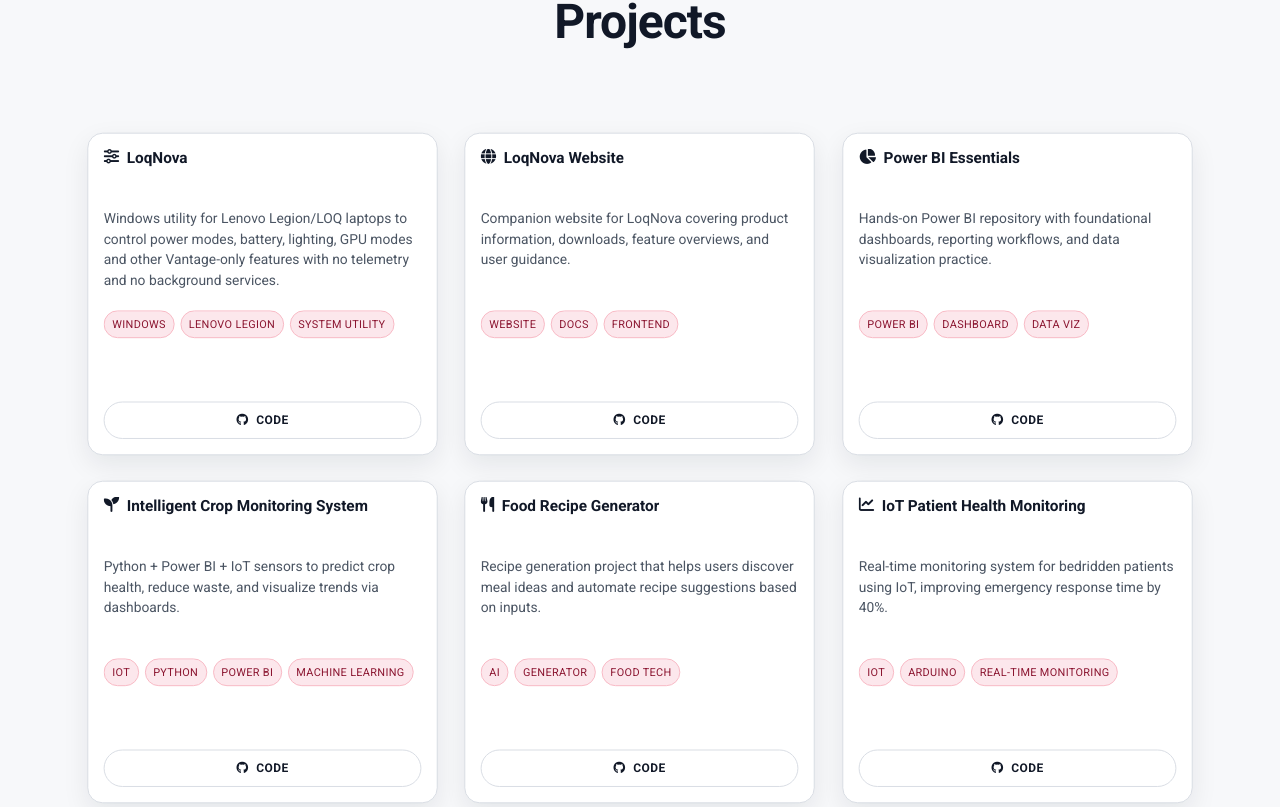
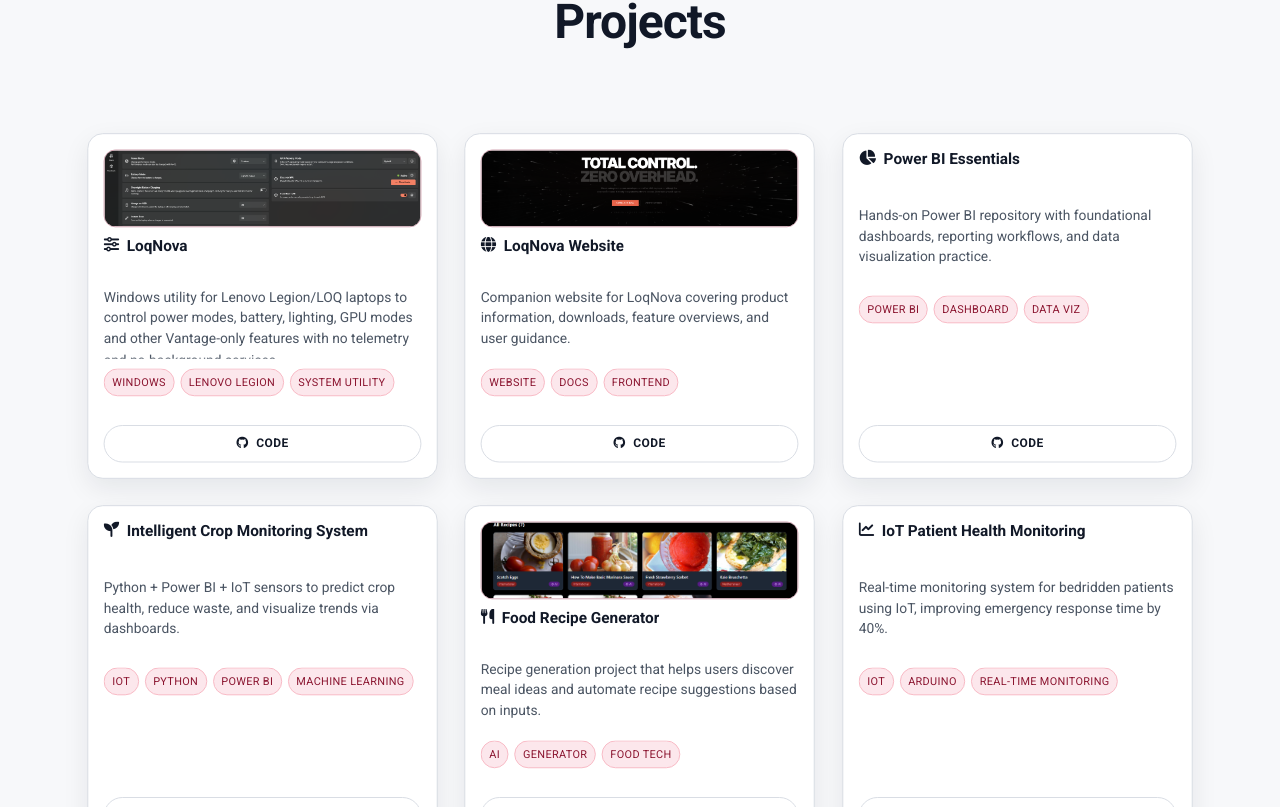
Before and after one commit to earnest-s/Earnest-Portfolio-New, a React (Vite) app: page / in a window 1280 px wide. Shown: the part 5653-6460 px from the top of the page. Built offline with nearby package versions, Linux system fonts and the light colour scheme.

Commit message:
ui-changes

```diff
--- a/src/components/Projects.tsx
+++ b/src/components/Projects.tsx
@@ -41,6 +41,16 @@
         <div className="projects-template-grid">
           {projects.map((project) => (
             <article key={project.id} className="project-template-card">
+              {project.thumbnail && (
+                <div className="project-thumb-wrap">
+                  <img
+                    src={project.thumbnail}
+                    alt={`${project.title} preview`}
+                    loading="lazy"
+                    className="project-thumb"
+                  />
+                </div>
+              )}
               <div className="project-head">
                 <i className={`fas ${project.icon}`} />
                 <h3>{project.title}</h3>
--- a/src/data/portfolio.ts
+++ b/src/data/portfolio.ts
@@ -111,6 +111,7 @@
     icon: 'fa-sliders',
     githubLink: 'https://github.com/earnest-s/LoqNova.git',
     tags: ['Windows', 'Lenovo Legion', 'System Utility'],
+    thumbnail: '/assets/loq-nova.png',
   },
   {
     id: 'loqnova-website',
@@ -119,6 +120,7 @@
     icon: 'fa-globe',
     githubLink: 'https://github.com/earnest-s/LOQ_NOVA_WEBSITE.git',
     tags: ['Website', 'Docs', 'Frontend'],
+    thumbnail: '/assets/loq-nova-website.png',
   },
   {
     id: 'power-bi-essentials',
@@ -143,6 +145,7 @@
     icon: 'fa-utensils',
     githubLink: 'https://github.com/earnest-s/Food-Recipie-Generator.git',
     tags: ['AI', 'Generator', 'Food Tech'],
+    thumbnail: '/assets/food-recepie-generator.png',
   },
   {
     id: 'iot-health',
--- a/src/styles/projects.css
+++ b/src/styles/projects.css
@@ -27,8 +27,8 @@
   display: flex;
   flex-direction: column;
   gap: 10px;
-  height: 336px;
-  min-height: 336px;
+  height: 360px;
+  min-height: 360px;
   overflow: hidden;
   transition: transform 200ms ease, box-shadow 200ms ease;
 }
@@ -38,11 +38,31 @@
   box-shadow: 0 14px 30px rgba(15, 23, 42, 0.1);
 }
 
+.project-thumb-wrap {
+  width: 100%;
+  height: 92px;
+  border-radius: 12px;
+  border: 1px solid color-mix(in srgb, var(--line) 70%, var(--primary) 30%);
+  background: linear-gradient(180deg, #ffffff 0%, #f6f8fb 100%);
+  overflow: hidden;
+  display: flex;
+  align-items: center;
+  justify-content: center;
+}
+
+.project-thumb {
+  width: 100%;
+  height: 100%;
+  object-fit: cover;
+  object-position: center;
+  display: block;
+}
+
 .project-head {
   display: flex;
   align-items: flex-start;
   gap: 8px;
-  height: 52px;
+  height: 48px;
   overflow: hidden;
 }
 
@@ -64,7 +84,7 @@
   color: var(--text-soft);
   font-size: 0.9rem;
   line-height: 1.5;
-  height: 96px;
+  height: 84px;
   display: -webkit-box;
   -webkit-line-clamp: 4;
   -webkit-box-orient: vertical;
@@ -75,7 +95,7 @@
   display: flex;
   flex-wrap: wrap;
   gap: 6px;
-  height: 60px;
+  height: 56px;
   align-content: flex-start;
   overflow: hidden;
 }
@@ -155,6 +175,10 @@
     overflow: visible;
   }
 
+  .project-thumb-wrap {
+    height: 140px;
+  }
+
   .project-head h3,
   .project-template-card p {
     min-height: 0;
--- a/src/types/index.ts
+++ b/src/types/index.ts
@@ -35,6 +35,7 @@
   githubLink: string;
   liveLink?: string;
   tags?: string[];
+  thumbnail?: string;
 }
 
 export interface Skill {
```
